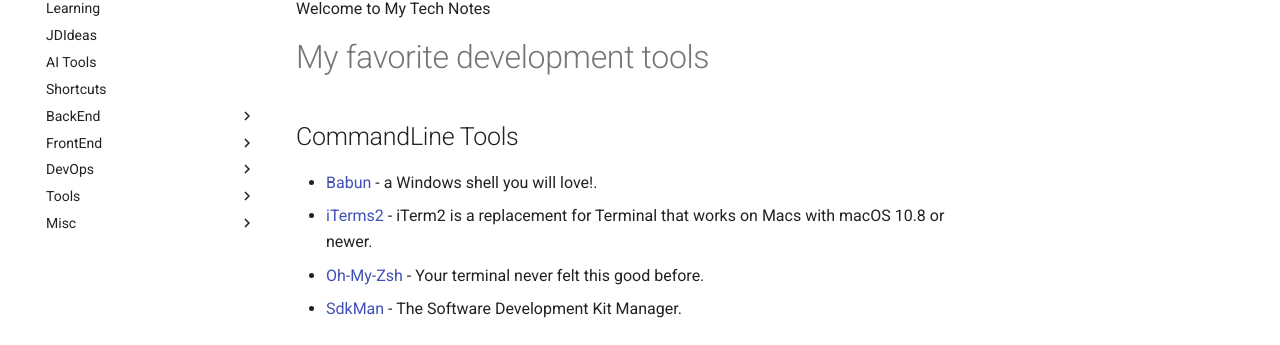
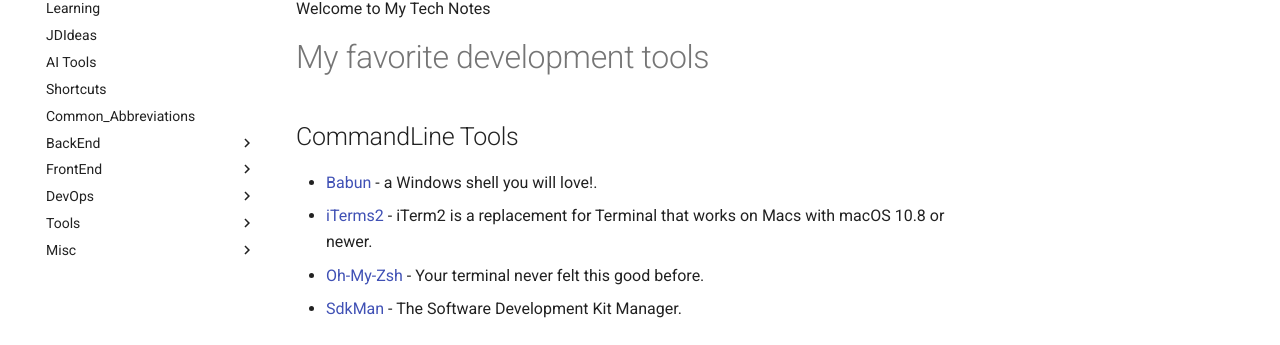
Before and after one commit to jdbirla/jd-dev-notes, an MkDocs documentation site: the page built from docs/index.md, in a window 1280 px wide. Shown: the part 184-529 px from the top of the page. Built offline with MkDocs 1.6.1 and Material for MkDocs 9.7.7, drawn with Linux system fonts in a browser that asks for light colours; comment, search, counter and statistics services are not loaded; part of the change alters nothing that is shown.

Commit message:
Update mkdocs.yml

```diff
--- a/mkdocs.yml
+++ b/mkdocs.yml
@@ -19,6 +19,7 @@ nav:
   - JDIdeas: jdideas.md
   - AI Tools: aitools.md
   - Shortcuts: shortcuts.md
+  - Common_Abbreviations: CommonAbbreviations.md
   - BackEnd:
     - Java:
       - Ecosystem: java/ecosystem.md
```
